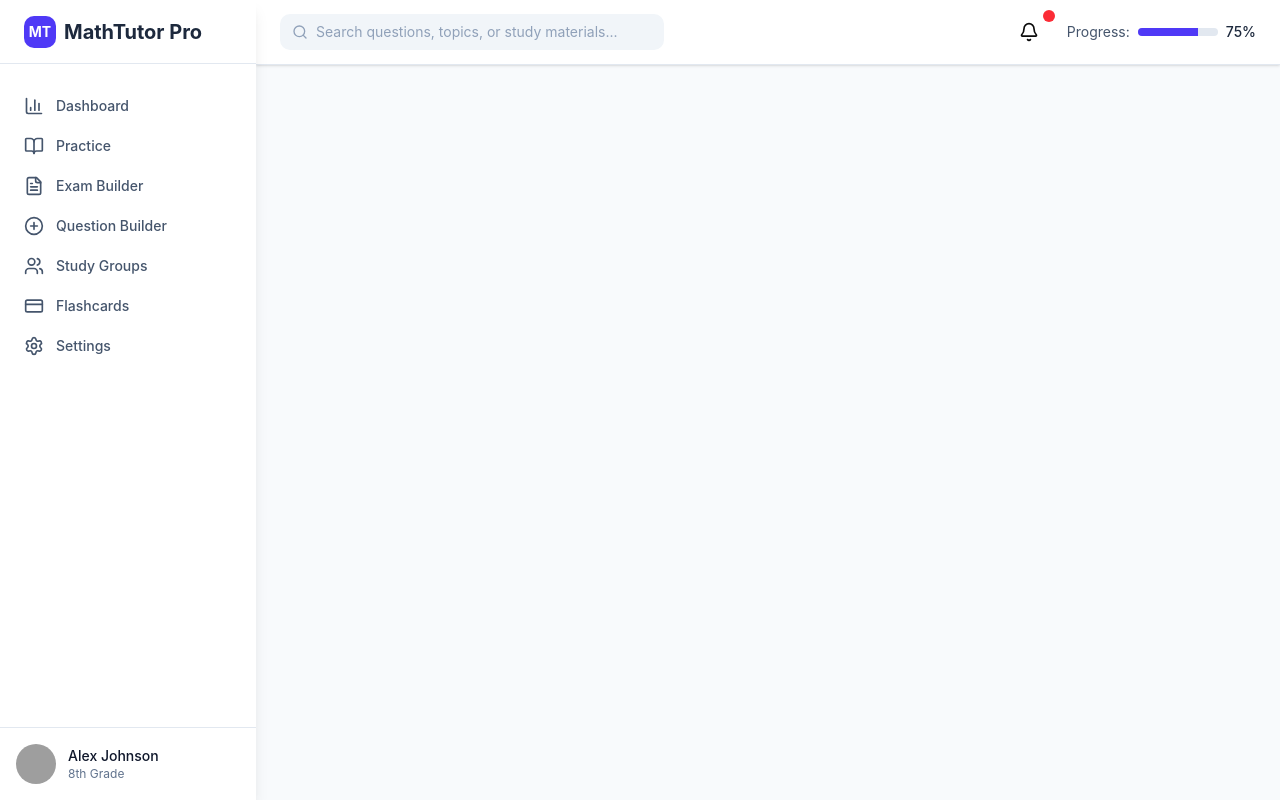
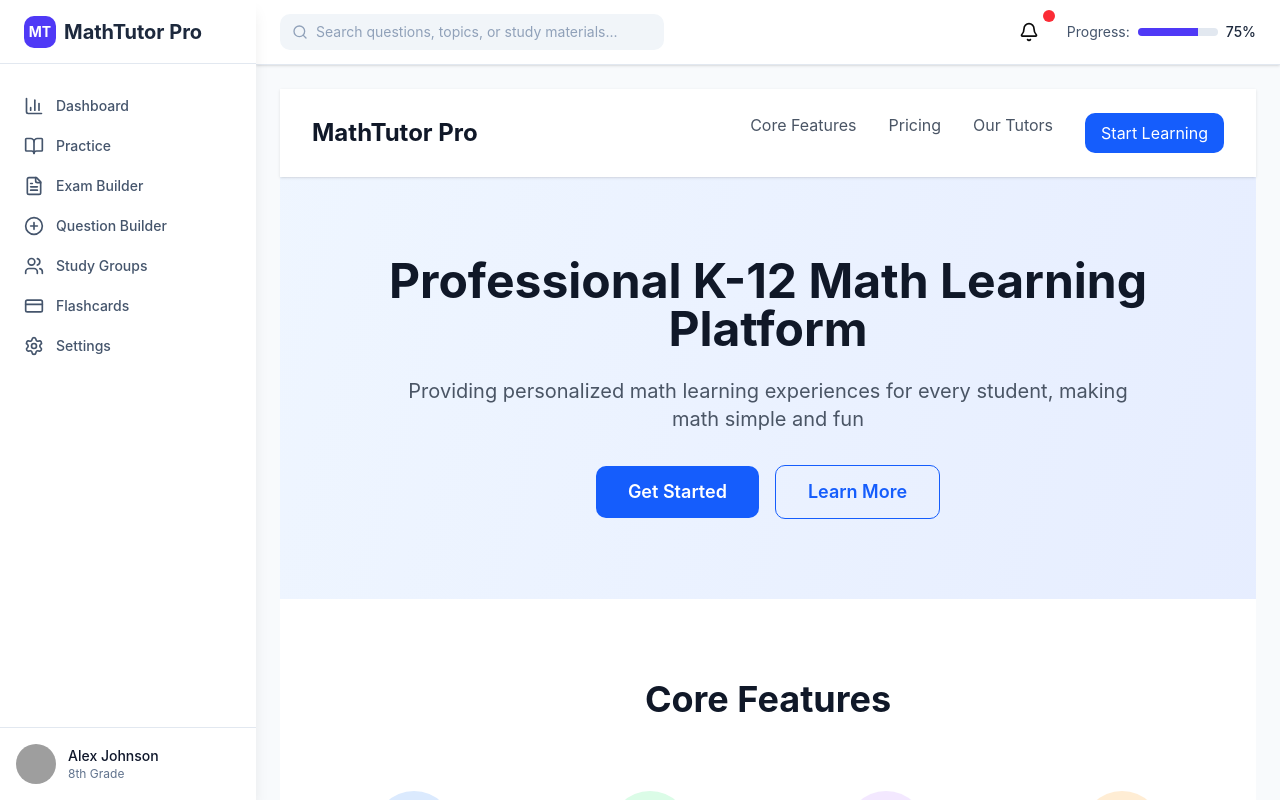
Before and after one commit to fintie/k-12, a React (Vite) app: page /home in a window 1280 px wide. Built offline with nearby package versions, Linux system fonts and the light colour scheme; grey boxes are pictures that could not be loaded.

Commit message:
add homepage to App.jsx

```diff
--- a/src/App.jsx
+++ b/src/App.jsx
@@ -8,6 +8,7 @@ import QuestionBuilder from './pages/QuestionBuilder'
 import StudyGroups from './pages/StudyGroups'
 import Flashcards from './pages/Flashcards'
 import Settings from './pages/Settings'
+import HomePage from './pages/Homepage'
 import './App.css'
 
 function App() {
@@ -33,6 +34,7 @@ function App() {
           <Routes>
             <Route path="/" element={<Dashboard user={user} />} />
             <Route path="/dashboard" element={<Dashboard user={user} />} />
+            <Route path="/home" element={<HomePage />} />
             <Route path="/practice" element={<Practice />} />
             <Route path="/exam-builder" element={<ExamBuilder />} />
             <Route path="/question-builder" element={<QuestionBuilder />} />
```
